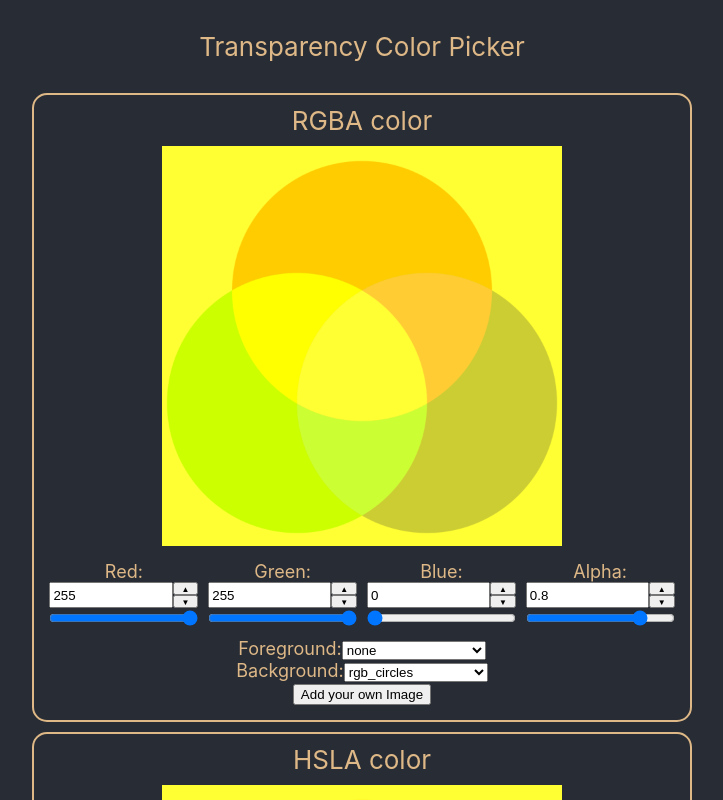
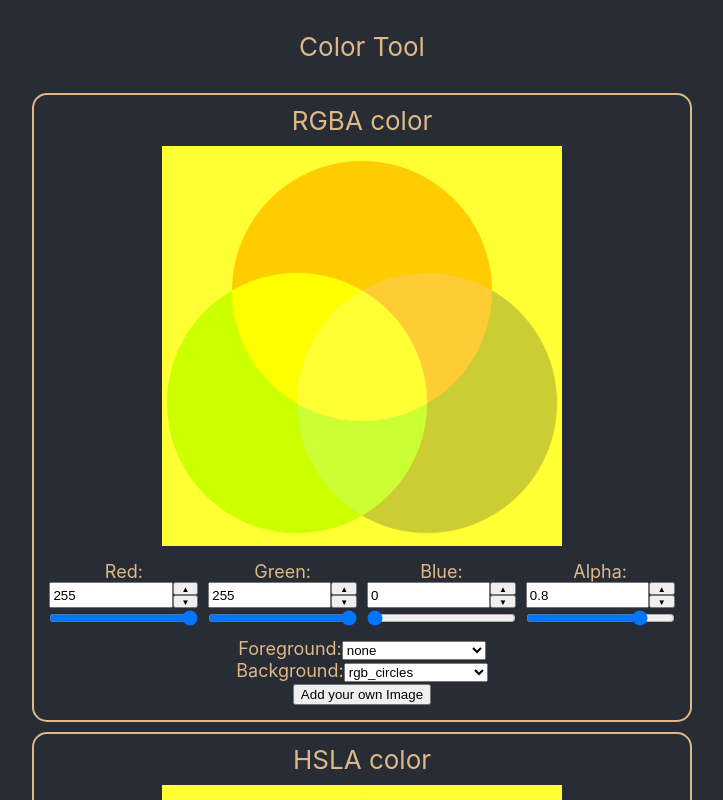
Before and after one commit to Danielxburns/color-picker, a React (Create React App) app: page / in a window 1280 px wide. Shown: the top 800 px of the page, without its empty margins (278-1001 px from the left). Built offline with nearby package versions, Linux system fonts and the light colour scheme.

Commit message:
change name to Color Tool

```diff
--- a/public/index.html
+++ b/public/index.html
@@ -6,12 +6,12 @@
     <meta name="viewport" content="width=device-width, initial-scale=1" />
     <meta name="theme-color" content="#000000" />
     <meta
-      name="Transparency Color Picker"
+      name="Transparency Color Tool"
       content="Learn about how color works on the web."
     />
     <link rel="apple-touch-icon" href="%PUBLIC_URL%/logo192.png" />
     <link rel="manifest" href="%PUBLIC_URL%/manifest.json" />
-    <title>Color_Picker</title>
+    <title>Color Tool</title>
   </head>
   <body>
     <noscript>You need to enable JavaScript to run this app.</noscript>
--- a/src/App.js
+++ b/src/App.js
@@ -6,7 +6,7 @@ function App() {
 
   return (
     <div className="App">
-      <p>Transparency Color Picker</p>
+      <p>Color Tool</p>
       <div className="picker-container">
         <ImagesProvider>
           <Picker colorModel={'RGBA'}/>
```
